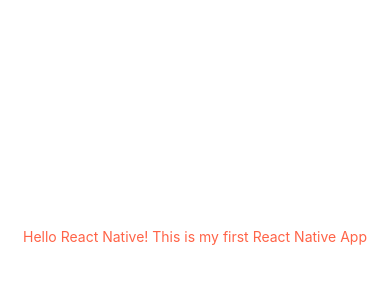
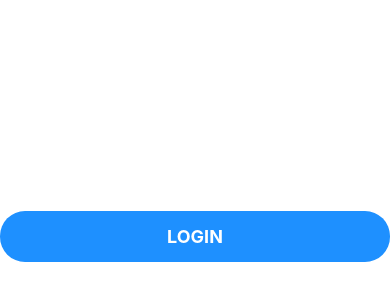
Before and after one commit to kid-us/HelloApp, a React Native app: screen / in a window 390 px wide. Shown: the part 186-486 px from the top of the page. Built offline with nearby package versions, Linux system fonts and the light colour scheme.

Commit message:
Button Componenet

```diff
--- a/App.js
+++ b/App.js
@@ -1,4 +1,4 @@
-import { Text } from "react-native";
+import { View, StyleSheet } from "react-native";
 
 import WelcomeScreen from "./app/screens/WelcomeScreen";
 import ViewImageScreen from "./app/screens/ViewImageScreen";
@@ -6,7 +6,19 @@
 import Shadows from "./Shadow";
 import Texts from "./Texts";
 import Icons from "./Icons";
+import AppButton from "./app/components/AppButton";
+export default function App() {
+  return (
+    <View style={styles.container}>
+      <AppButton title="Login" onPress={() => console.log("Tapped")} />
+    </View>
+  );
+}
 
-export default function App() {
-  return <Texts />;
-}
+const styles = StyleSheet.create({
+  container: {
+    flex: 1,
+    justifyContent: "center",
+    alignItems: "center",
+  },
+});
--- /dev/null
+++ b/app/components/AppButton.js
@@ -0,0 +1,31 @@
+import { View, StyleSheet, Text, TouchableOpacity } from "react-native";
+
+import colors from "../config/colors";
+
+function AppButton({ title, onPress }) {
+  return (
+    <TouchableOpacity style={styles.button} onPress={onPress}>
+      <Text style={styles.text}>{title}</Text>
+    </TouchableOpacity>
+  );
+}
+
+const styles = StyleSheet.create({
+  button: {
+    backgroundColor: colors.primary,
+    borderRadius: 25,
+    justifyContent: "center",
+    alignItems: "center",
+    padding: 15,
+    width: "100%",
+  },
+
+  text: {
+    color: colors.white,
+    fontSize: 18,
+    textTransform: "uppercase",
+    fontWeight: "bold",
+  },
+});
+
+export default AppButton;
--- a/app/config/colors.js
+++ b/app/config/colors.js
@@ -2,4 +2,5 @@
   primary: "dodgerblue",
   secondary: "red",
   black: "#333",
+  white: "#fff",
 };
```
Also changed, not shown: app/components/AppText.android.js (deleted, +0 -15 lines), app/components/AppText.ios.js (deleted, +0 -15 lines).
